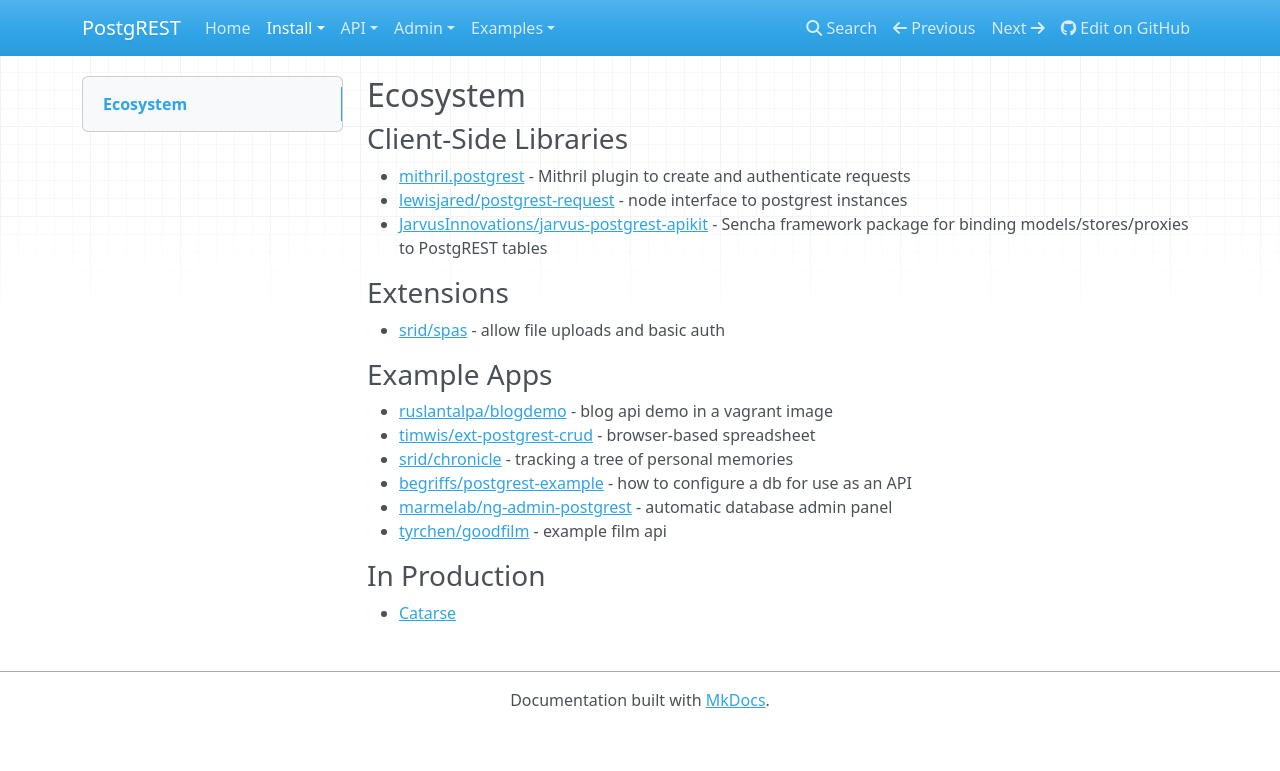
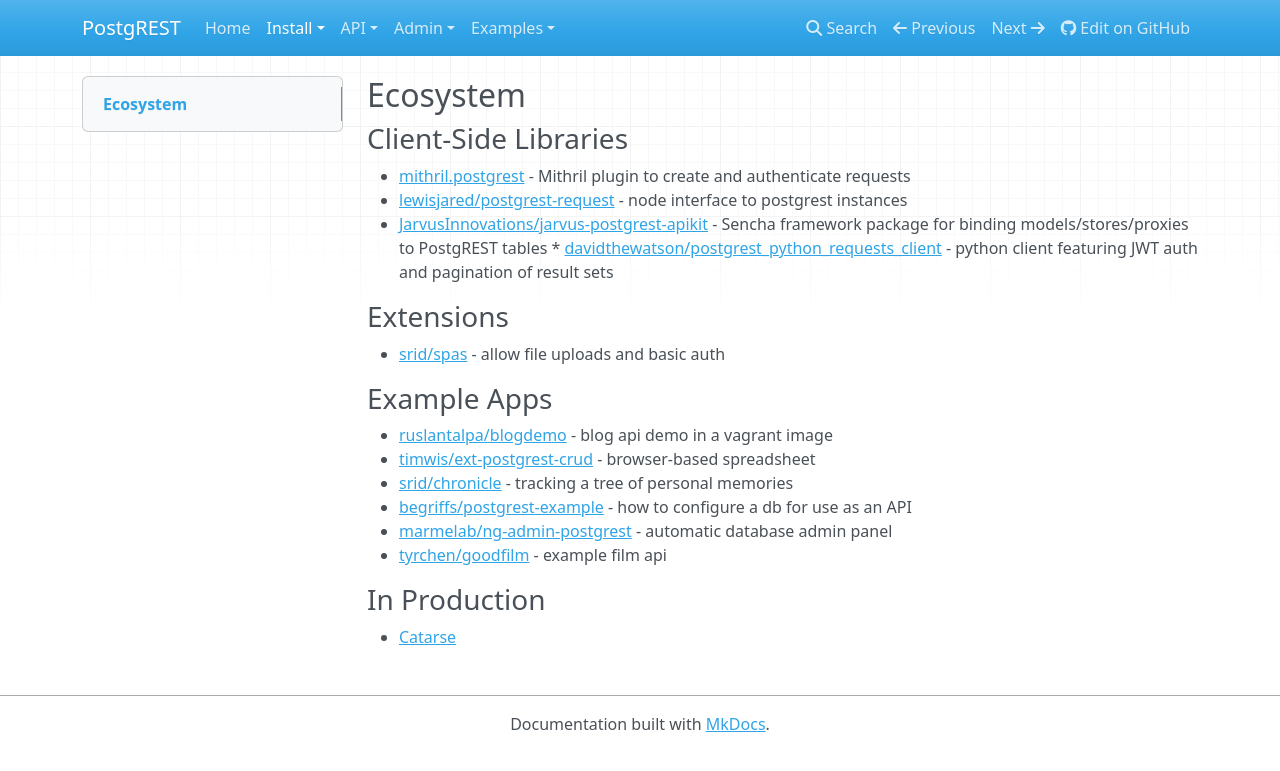
Before and after one commit to PostgREST/postgrest, an MkDocs documentation site: the page built from docs/install/ecosystem.md, in a window 1280 px wide. Shown: the top 771 px of the page. Built offline with MkDocs 1.6.1, drawn with Linux system fonts in a browser that asks for light colours; nearby versions of some CDN libraries; old or Windows-style settings are respelled for this version of MkDocs.

Commit message:
Add link to python client repo

```diff
--- a/docs/install/ecosystem.md
+++ b/docs/install/ecosystem.md
@@ -5,6 +5,8 @@
 * [mithril.postgrest](https://github.com/catarse/mithril.postgrest) - Mithril plugin to create and authenticate requests
 * [lewisjared/postgrest-request](https://github.com/lewisjared/postgrest-request) - node interface to postgrest instances
 * [JarvusInnovations/jarvus-postgrest-apikit](https://github.com/JarvusInnovations/jarvus-postgrest-apikit) - Sencha framework package for binding models/stores/proxies to PostgREST tables
+*
+[davidthewatson/postgrest_python_requests_client](https://github.com/davidthewatson/postgrest_python_requests_client) - python client featuring JWT auth and pagination of result sets
 
 ### Extensions
 
```
